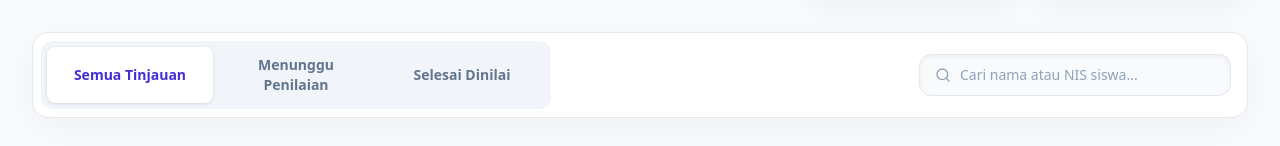
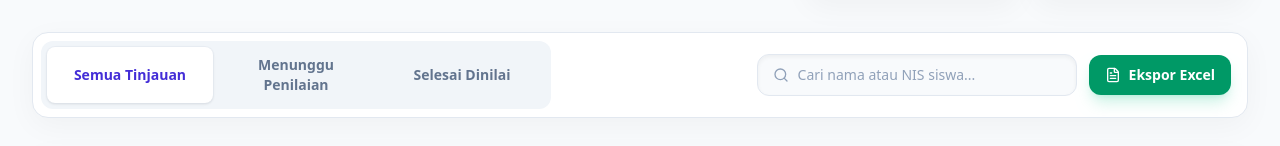
Before and after one commit to nug31/GTOujian, a Next.js app: page /teacher in a window 1280 px wide. Shown: the part 257-403 px from the top of the page. Built offline with nearby package versions, Linux system fonts and the light colour scheme; no server answers; the database is empty.

Commit message:
feat: add Excel export functionality to teacher dashboard

```diff
--- a/src/app/teacher/page.tsx
+++ b/src/app/teacher/page.tsx
@@ -5,7 +5,8 @@ import { motion } from "framer-motion";
 import { useRouter } from "next/navigation";
 import { Wrench, CheckCircle2, ChevronRight, LogOut, FileText, Search, Clock, AlertCircle, Edit, Trash2 } from "lucide-react";
 import Link from "next/link";
-import { useAppStore } from "@/lib/dataStore";
+import * as XLSX from "xlsx";
+import { useAppStore, Submission } from "@/lib/dataStore";
 
 // Mock data submissions
 export default function TeacherDashboard() {
@@ -48,6 +49,38 @@ export default function TeacherDashboard() {
         } catch (e) {
             return dateStr;
         }
+    };
+
+    const exportToExcel = () => {
+        const dataToExport = filteredSubmissions.map((sub) => ({
+            "Nama Siswa": sub.studentName,
+            "NIS": sub.nis,
+            "Judul Ujian": sub.examTitle,
+            "Waktu Kumpul": formatDateTime(sub.submitTime),
+            "Status": sub.status === "graded" ? "Sudah Dinilai" : "Menunggu Penilaian",
+            "Nilai": sub.score ?? "-",
+            "Link Onshape": sub.onshapeLink,
+            "Keterangan": sub.isLate ? "Terlambat" : "Tepat Waktu"
+        }));
+
+        const worksheet = XLSX.utils.json_to_sheet(dataToExport);
+        const workbook = XLSX.utils.book_new();
+        XLSX.utils.book_append_sheet(workbook, worksheet, "Penilaian");
+
+        // Set column widths
+        const wscols = [
+            { wch: 25 }, // Nama Siswa
+            { wch: 15 }, // NIS
+            { wch: 30 }, // Judul Ujian
+            { wch: 20 }, // Waktu Kumpul
+            { wch: 20 }, // Status
+            { wch: 10 }, // Nilai
+            { wch: 40 }, // Link Onshape
+            { wch: 15 }  // Keterangan
+        ];
+        worksheet["!cols"] = wscols;
+
+        XLSX.writeFile(workbook, `Data_Penilaian_GTO_${new Date().toISOString().split('T')[0]}.xlsx`);
     };
 
     return (
@@ -152,7 +185,8 @@ export default function TeacherDashboard() {
                         </button>
                     </div>
 
-                    <div className="relative w-full sm:w-80 group pr-2 hidden sm:block">
+                    <div className="flex items-center gap-3 pr-2 w-full sm:w-auto">
+                        <div className="relative flex-1 sm:w-80 group hidden sm:block">
                             <div className="absolute inset-y-0 left-0 pl-4 flex items-center pointer-events-none">
                                 <Search className="h-4 w-4 text-slate-400 group-focus-within:text-indigo-500 transition-colors" />
                             </div>
@@ -163,6 +197,14 @@ export default function TeacherDashboard() {
                                 onChange={(e) => setSearchQuery(e.target.value)}
                                 className="block w-full pl-10 pr-4 py-2.5 bg-slate-50 border border-slate-200 group-focus-within:bg-white rounded-xl focus:ring-2 focus:ring-indigo-500/20 focus:border-indigo-500 sm:text-sm text-slate-800 placeholder-slate-400 transition-all outline-none shadow-inner group-focus-within:shadow-none"
                             />
+                        </div>
+                        <button
+                            onClick={exportToExcel}
+                            className="flex items-center gap-2 px-4 py-2.5 bg-emerald-600 hover:bg-emerald-700 text-white text-sm font-bold rounded-xl transition-all shadow-lg shadow-emerald-500/20 active:scale-95 whitespace-nowrap"
+                        >
+                            <FileText className="w-4 h-4" />
+                            Ekspor Excel
+                        </button>
                     </div>
                 </div>
 
```
Lines whose indentation alone changed are shown as unchanged.
